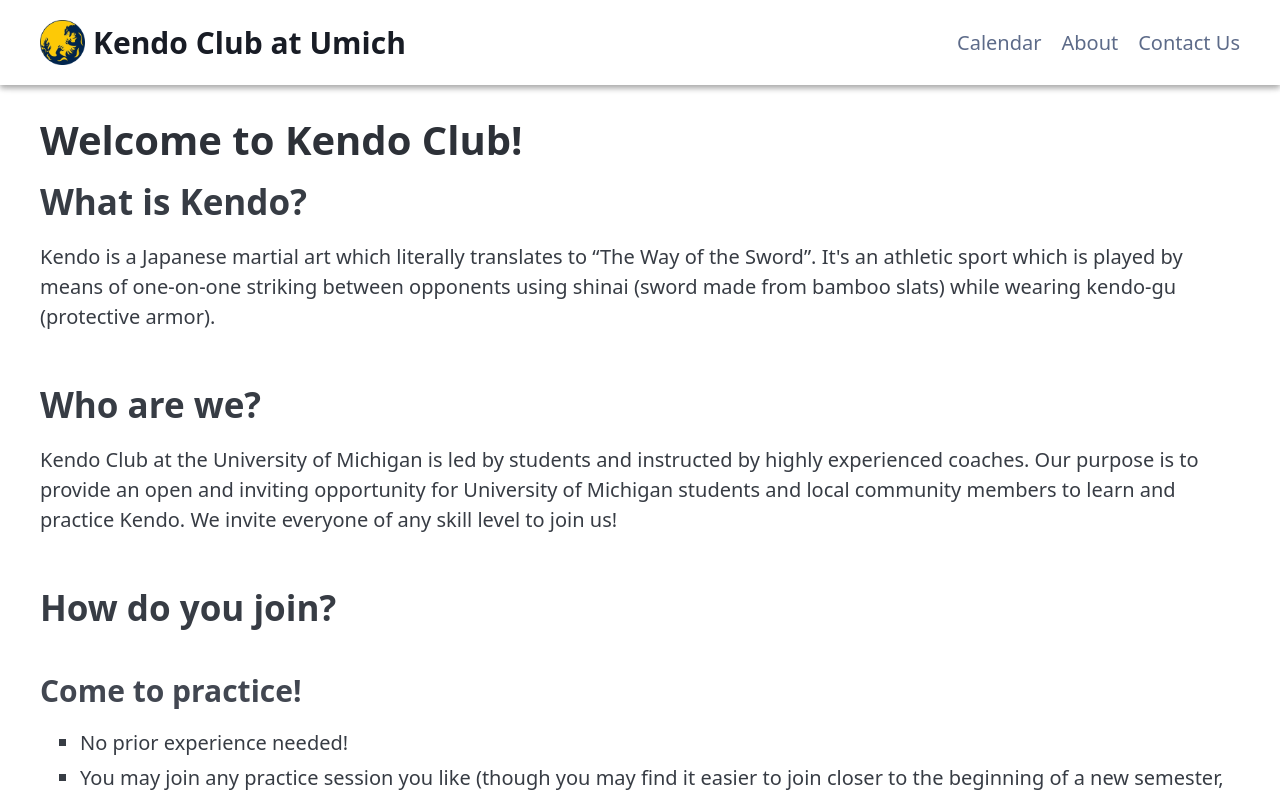
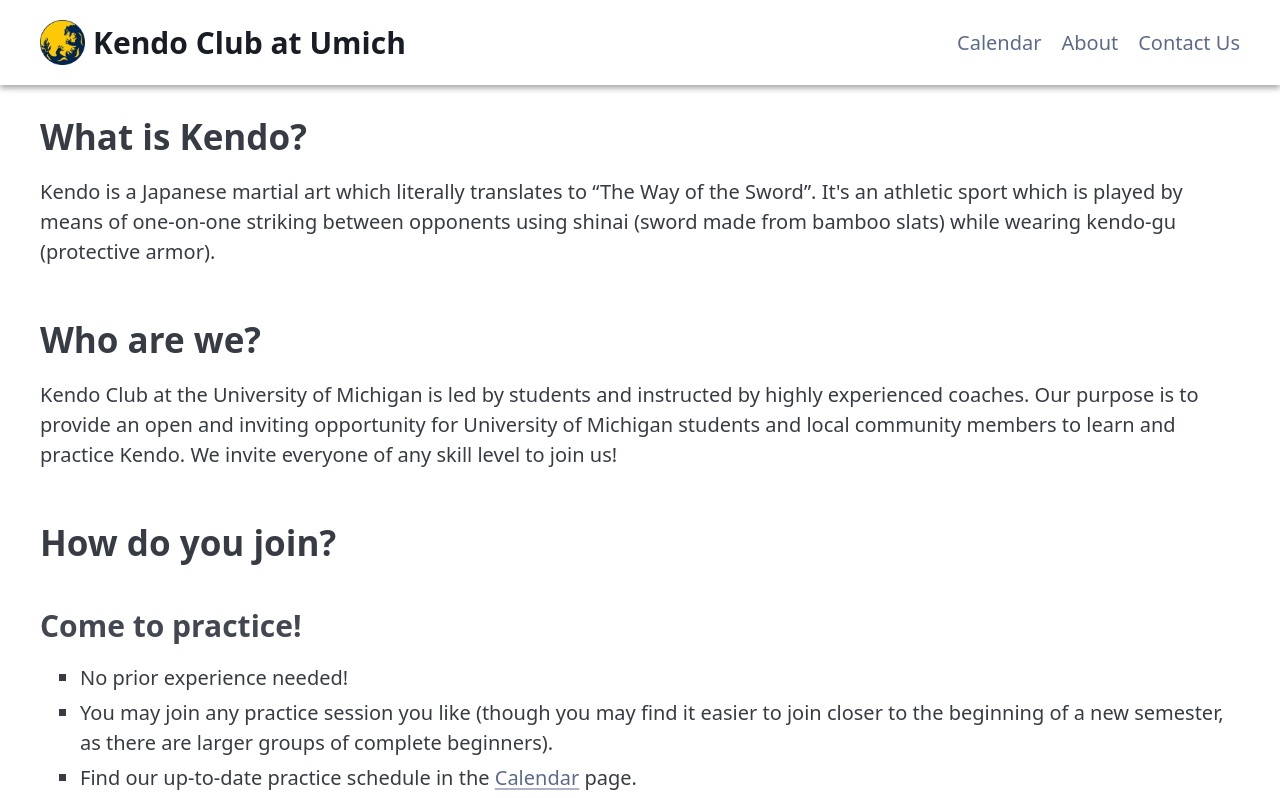
Before and after one commit to kendoclub-at-umich/website, a SvelteKit app: page / in a window 1280 px wide. Shown: the top 798 px of the page. Built offline with nearby package versions, Linux system fonts and the light colour scheme.

Commit message:
feat: :fire: remove awkward header at the top of home page
Co-authored-by: Nate Stringham <nstringham@users.noreply.github.com>

```diff
--- a/src/routes/+page.svelte
+++ b/src/routes/+page.svelte
@@ -1,5 +1,3 @@
-<h1>Welcome to Kendo Club!</h1>
-
 <h2>What is Kendo?</h2>
 <p>
 	Kendo is a Japanese martial art which literally translates to “The Way of the Sword”. It's an
```
